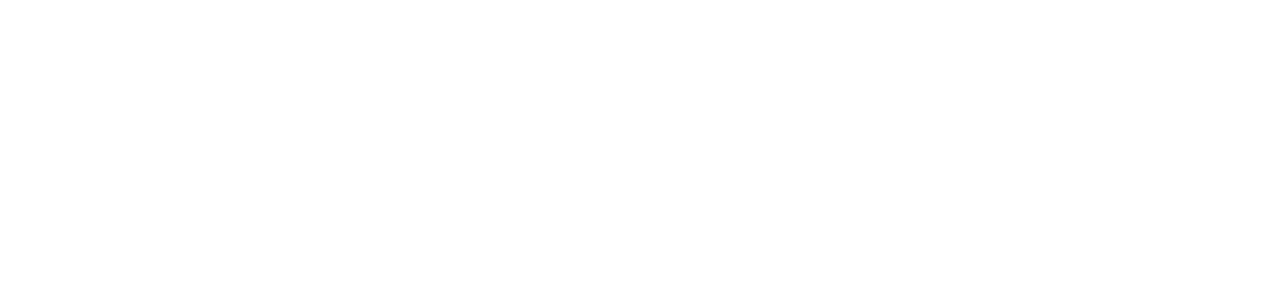
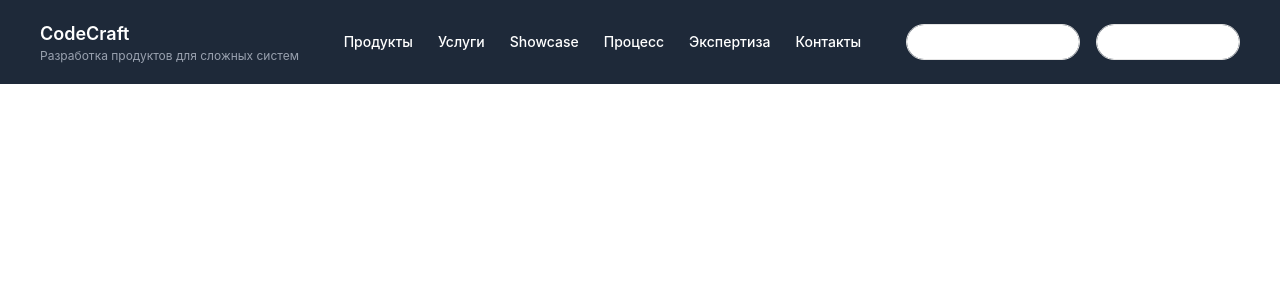
Before and after one commit to CodeCraftSite/codeCraftReact, a React (Vite) app: page / in a window 1280 px wide. Shown: the top 300 px of the page. Built offline with nearby package versions, Linux system fonts and the light colour scheme.

Commit message:
Подключение schadn ui в проект. Верстка шапки сайта, разбиение на компоненты

```diff
--- a/src/App.jsx
+++ b/src/App.jsx
@@ -1,11 +1,10 @@
-import { useState } from "react";
 import "./App.css";
+import Header from "./components/Header";
 
 function App() {
-  const [count, setCount] = useState(0);
-
   return (
     <>
+      <Header />
       <section id="center"></section>
     </>
   );
--- a/src/components/Header.jsx
+++ b/src/components/Header.jsx
@@ -0,0 +1,49 @@
+import TalkAboutProject from "./TalkAboutProject";
+import { Button } from "./ui/button";
+import { ButtonGroup } from "./ui/button-group";
+import WatchProjectBtn from "./WatchProjectBtn";
+
+function Header() {
+  return (
+    <header className="bg-gray-800 text-white">
+      <div className="mx-auto flex max-w-7xl items-center justify-between px-10 py-5">
+        <div className="flex flex-col">
+          <h1 className="text-lg font-semibold">CodeCraft</h1>
+          <p className="text-xs text-gray-400">
+            Разработка продуктов для сложных систем
+          </p>
+        </div>
+
+        <div className="flex items-center gap-6">
+          <ButtonGroup>
+            <Button variant="link" className="text-white">
+              Продукты
+            </Button>
+            <Button variant="link" className="text-white">
+              Услуги
+            </Button>
+            <Button variant="link" className="text-white">
+              Showcase
+            </Button>
+            <Button variant="link" className="text-white">
+              Процесс
+            </Button>
+            <Button variant="link" className="text-white">
+              Экспертиза
+            </Button>
+            <Button variant="link" className="text-white">
+              Контакты
+            </Button>
+          </ButtonGroup>
+        </div>
+
+        <div className="flex items-center gap-4">
+          <WatchProjectBtn />
+          <TalkAboutProject />
+        </div>
+      </div>
+    </header>
+  );
+}
+
+export default Header;
--- /dev/null
+++ b/src/components/TalkAboutProject.jsx
@@ -0,0 +1,7 @@
+import { Button } from "./ui/button";
+
+function TalkAboutProject() {
+  return <Button variant="outline">Обсудить проект</Button>;
+}
+
+export default TalkAboutProject;
--- /dev/null
+++ b/src/components/WatchProjectBtn.jsx
@@ -0,0 +1,7 @@
+import { Button } from "./ui/button";
+
+function WatchProjectBtn() {
+  return <Button variant="outline">Посмотреть проекты</Button>;
+}
+
+export default WatchProjectBtn;
--- /dev/null
+++ b/src/components/ui/button-group.jsx
@@ -0,0 +1,73 @@
+import { cva } from "class-variance-authority";
+import { Slot } from "radix-ui";
+
+import { Separator } from "@/components/ui/separator";
+import { cn } from "@/lib/utils";
+
+const buttonGroupVariants = cva(
+  "group/button-group flex w-fit items-stretch *:focus-visible:relative *:focus-visible:z-10 has-[>[data-slot=button-group]]:gap-2 has-[>[data-variant=outline]]:*:data-[slot=input-group]:border-border has-[>[data-variant=outline]]:*:data-[slot=select-trigger]:border-border has-[>[data-variant=outline]]:[&>[data-slot=input-group]:has(:focus-visible)]:border-ring has-[>[data-variant=outline]]:[&>[data-slot=select-trigger]:focus-visible]:border-ring has-[select[aria-hidden=true]:last-child]:[&>[data-slot=select-trigger]:last-of-type]:rounded-r-4xl [&>[data-slot=select-trigger]:not([class*='w-'])]:w-fit [&>input]:flex-1 has-[>[data-variant=outline]]:[&>input]:border-border has-[>[data-variant=outline]]:[&>input:focus-visible]:border-ring",
+  {
+    variants: {
+      orientation: {
+        horizontal:
+          "[&>*:not(:first-child)]:rounded-l-none [&>*:not(:first-child)]:border-l-0 [&>*:not(:last-child)]:rounded-r-none [&>[data-slot]:not(:has(~[data-slot]))]:rounded-r-4xl!",
+        vertical:
+          "flex-col [&>*:not(:first-child)]:rounded-t-none [&>*:not(:first-child)]:border-t-0 [&>*:not(:last-child)]:rounded-b-none [&>[data-slot]:not(:has(~[data-slot]))]:rounded-b-4xl!",
+      },
+    },
+    defaultVariants: {
+      orientation: "horizontal",
+    },
+  },
+);
+
+function ButtonGroup({ className, orientation, ...props }) {
+  return (
+    <div
+      role="group"
+      data-slot="button-group"
+      data-orientation={orientation}
+      className={cn(buttonGroupVariants({ orientation }), className)}
+      {...props}
+    />
+  );
+}
+
+function ButtonGroupText({ className, asChild = false, ...props }) {
+  const Comp = asChild ? Slot.Root : "div";
+
+  return (
+    <Comp
+      className={cn(
+        "flex items-center gap-2 rounded-4xl border bg-muted px-2.5 text-sm font-medium [&_svg]:pointer-events-none [&_svg:not([class*='size-'])]:size-4",
+        className,
+      )}
+      {...props}
+    />
+  );
+}
+
+function ButtonGroupSeparator({
+  className,
+  orientation = "vertical",
+  ...props
+}) {
+  return (
+    <Separator
+      data-slot="button-group-separator"
+      orientation={orientation}
+      className={cn(
+        "relative self-stretch bg-input data-horizontal:mx-px data-horizontal:w-auto data-vertical:my-px data-vertical:h-auto",
+        className,
+      )}
+      {...props}
+    />
+  );
+}
+
+export {
+  ButtonGroup,
+  ButtonGroupSeparator,
+  ButtonGroupText,
+  buttonGroupVariants,
+};
--- a/src/components/ui/button.jsx
+++ b/src/components/ui/button.jsx
@@ -1,8 +1,7 @@
-import * as React from "react"
 import { cva } from "class-variance-authority";
-import { Slot } from "radix-ui"
+import { Slot } from "radix-ui";
 
-import { cn } from "@/src/lib/utils"
+import { cn } from "@/lib/utils";
 
 const buttonVariants = cva(
   "group/button inline-flex shrink-0 items-center justify-center rounded-4xl border border-transparent bg-clip-padding text-sm font-medium whitespace-nowrap transition-all outline-none select-none focus-visible:border-ring focus-visible:ring-3 focus-visible:ring-ring/30 active:not-aria-[haspopup]:translate-y-px disabled:pointer-events-none disabled:opacity-50 aria-invalid:border-destructive aria-invalid:ring-3 aria-invalid:ring-destructive/20 dark:aria-invalid:border-destructive/50 dark:aria-invalid:ring-destructive/40 [&_svg]:pointer-events-none [&_svg]:shrink-0 [&_svg:not([class*='size-'])]:size-4",
@@ -18,7 +17,7 @@
           "hover:bg-muted hover:text-foreground aria-expanded:bg-muted aria-expanded:text-foreground dark:hover:bg-muted/50",
         destructive:
           "bg-destructive/10 text-destructive hover:bg-destructive/20 focus-visible:border-destructive/40 focus-visible:ring-destructive/20 dark:bg-destructive/20 dark:hover:bg-destructive/30 dark:focus-visible:ring-destructive/40",
-        link: "text-primary underline-offset-4 hover:underline",
+        link: "text-primary relative inline-block after:content-[''] after:absolute after:left-0 after:-bottom-1 after:h-[2px] after:w-full after:bg-current after:scale-x-0 after:origin-left after:transition-transform after:duration-300 hover:after:scale-x-100",
       },
       size: {
         default:
@@ -36,8 +35,8 @@
       variant: "default",
       size: "default",
     },
-  }
-)
+  },
+);
 
 function Button({
   className,
@@ -46,7 +45,7 @@
   asChild = false,
   ...props
 }) {
-  const Comp = asChild ? Slot.Root : "button"
+  const Comp = asChild ? Slot.Root : "button";
 
   return (
     <Comp
@@ -54,8 +53,9 @@
       data-variant={variant}
       data-size={size}
       className={cn(buttonVariants({ variant, size, className }))}
-      {...props} />
+      {...props}
+    />
   );
 }
 
-export { Button, buttonVariants }
+export { Button, buttonVariants };
--- /dev/null
+++ b/src/components/ui/separator.jsx
@@ -0,0 +1,25 @@
+import { Separator as SeparatorPrimitive } from "radix-ui";
+
+import { cn } from "@/lib/utils";
+
+function Separator({
+  className,
+  orientation = "horizontal",
+  decorative = true,
+  ...props
+}) {
+  return (
+    <SeparatorPrimitive.Root
+      data-slot="separator"
+      decorative={decorative}
+      orientation={orientation}
+      className={cn(
+        "shrink-0 bg-border data-horizontal:h-px data-horizontal:w-full data-vertical:w-px data-vertical:self-stretch",
+        className,
+      )}
+      {...props}
+    />
+  );
+}
+
+export { Separator };
--- a/src/index.css
+++ b/src/index.css
@@ -128,3 +128,10 @@
     @apply font-sans;
     }
 }
+
+@layer base {
+  button:not(:disabled),
+  [role="button"]:not(:disabled) {
+    cursor: pointer;
+  }
+}
--- a/vite.config.js
+++ b/vite.config.js
@@ -1,8 +1,13 @@
-
 import tailwindcss from '@tailwindcss/vite'
 import react from '@vitejs/plugin-react'
+import path from 'path'
 import { defineConfig } from 'vite'
-// https://vite.dev/config/
+
 export default defineConfig({
-  plugins: [react(), tailwindcss(),],
+  plugins: [react(), tailwindcss()],
+  resolve: {
+    alias: {
+      '@': path.resolve(__dirname, 'src'),
+    },
+  },
 })
```
Also changed, not shown: 1 other file (tests, documents, lock files or other folders).
